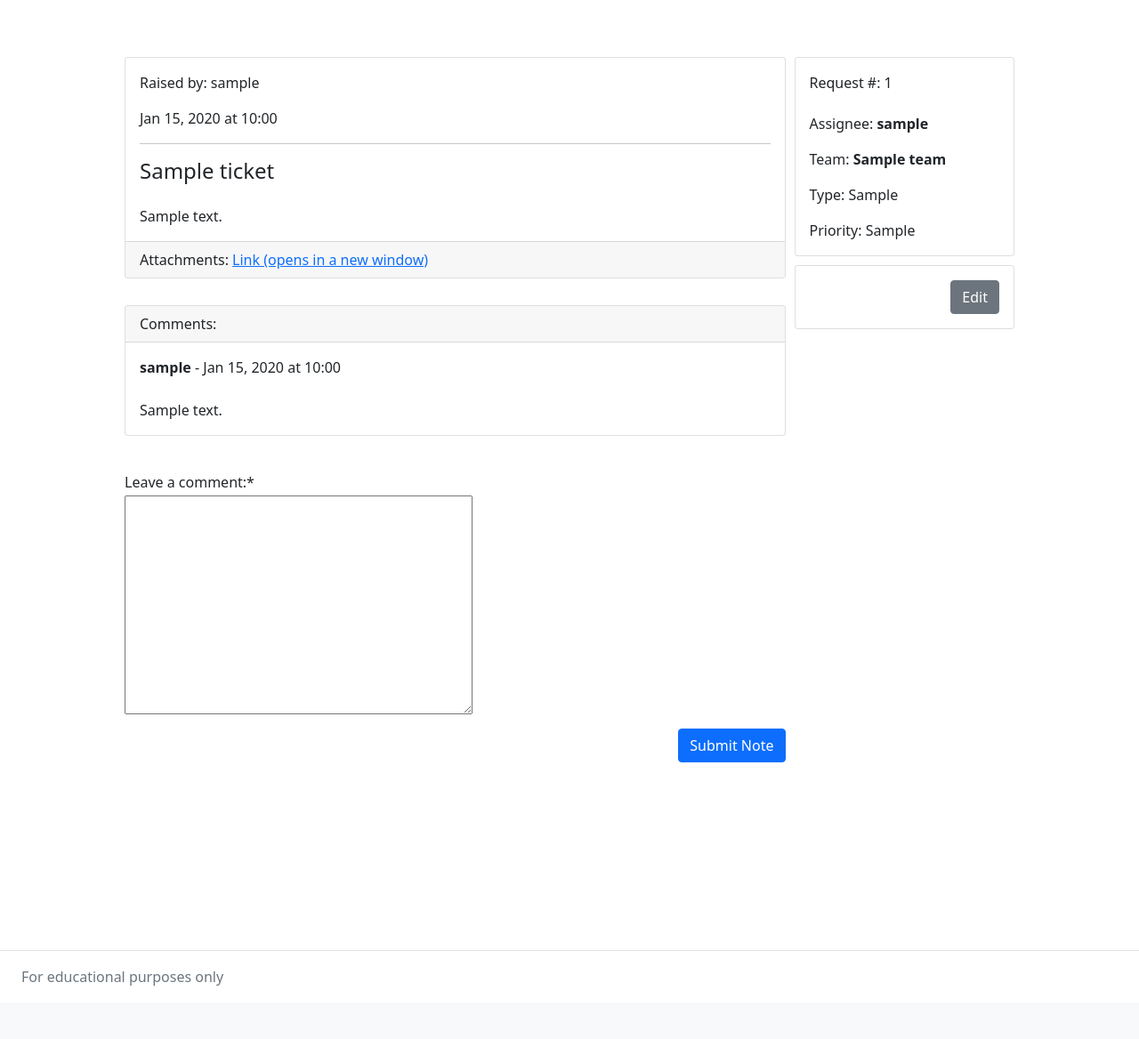
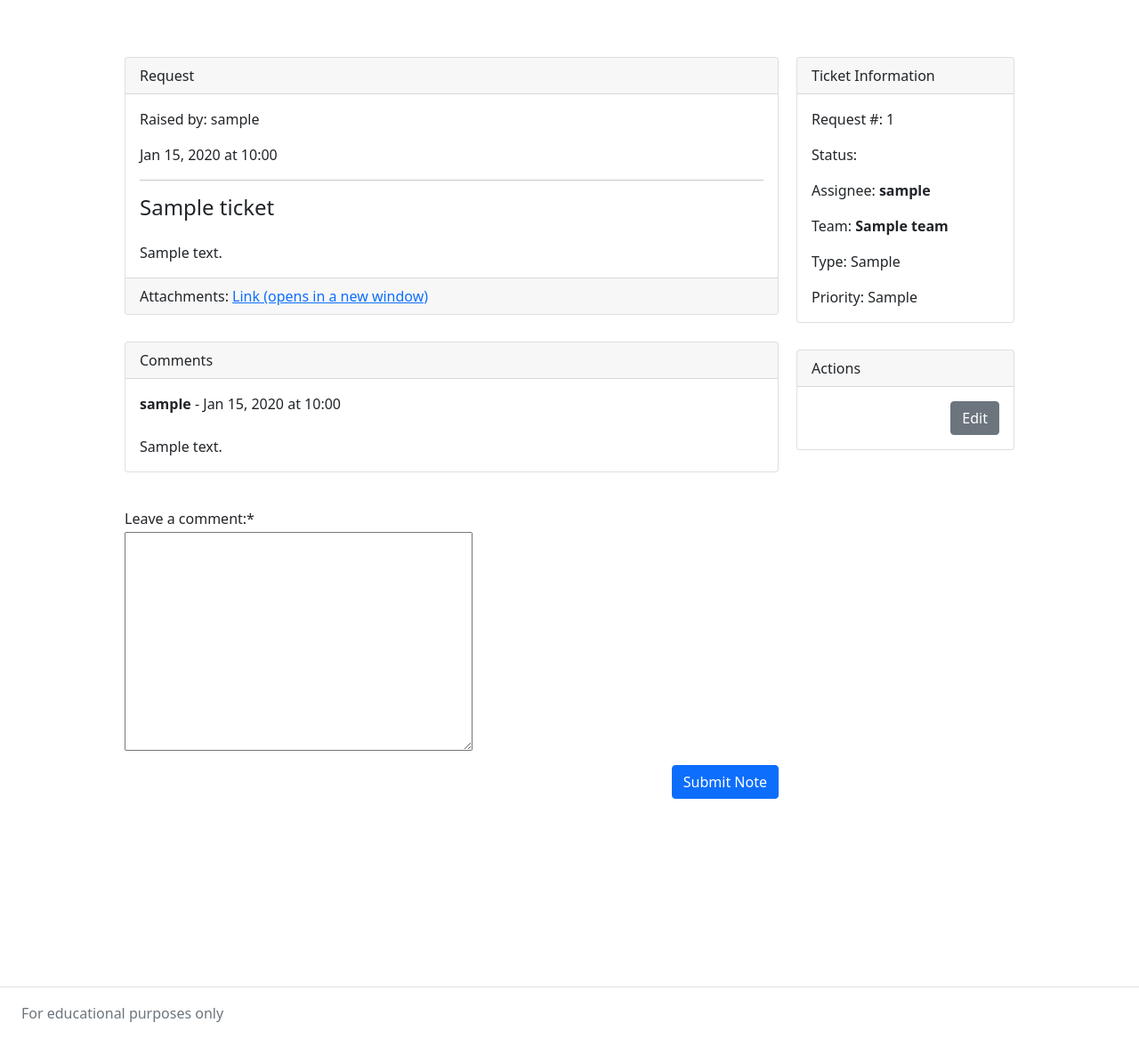
Before and after one commit to Code-Institute-Submissions/support-hub, a Django app: page /tickets/1/ in a window 1280 px wide. Shown: the part 56-1224 px from the top of the page at 89% size. Before the commit the page ends 1164 px from the top, so only its background shows below. Run offline with Django 3.2, Linux system fonts and the light colour scheme; a user stored in the database is signed in; tables that the repository leaves empty hold one stand-in row (values such as "Sample post"); some libraries are stand-ins or nearby versions.

Commit message:
feat: add card headings and update layout of detail template

```diff
--- a/static/css/style.css
+++ b/static/css/style.css
@@ -29,6 +29,7 @@ form>div>label {
   flex-direction: column-reverse;
   gap: 10px
 }
+
 .ticket-detail-body-container {
   gap: 30px
 }
@@ -49,7 +50,7 @@ form>div>label {
 
 .ticket-status {
   display: inline;
-  padding: 3px;
+  padding: 3px 8px 3px 8px;
   border-radius: 5px;
   color: white;
 }
@@ -80,7 +81,7 @@ form>div>label {
     display: flex;
     flex-direction: row-reverse;
     max-width: 1000px;
-    gap: 10px;
+    gap: 20px;
   }
 
   .ticket-detail-info-container {
@@ -91,11 +92,10 @@ form>div>label {
   .ticket-detail-info {
     display: flex;
     flex-direction: column;
-    gap: 10px;
+    gap: 30px;
   }
 
   .ticket-detail-body-container {
-    word-wrap: break-all;
     gap: 30px;
     flex-basis: 75%;
     max-width: 75%;
--- a/templates/ticket_detail.html
+++ b/templates/ticket_detail.html
@@ -14,11 +14,14 @@
     <div class="ticket-detail-info-container">
       <div class="ticket-detail-info">
         <div class="card">
+          <div class="card-header">
+            Ticket Information
+          </div>
           <div class="card-body">
-            <div class="d-flex flex-row justify-content-between mb-3">
-              <span class="card-text">Request #: {{ticket.id}}</span>
-              <span class="ticket-status ticket-status-{{ ticket.status }}">{{ticket.get_status_display}}</span>
-            </div>
+            <p class="card-text">Request #: {{ticket.id}}</p>
+            <p>Status: <span
+                class="card-text ticket-status ticket-status-{{ ticket.status }}">{{ticket.get_status_display}}</span>
+            </p>
             <p class="card-text">
               Assignee:
               {% if ticket.assigned_technician %}
@@ -38,7 +41,10 @@
             <p class="card-text">Priority: {{ ticket.get_priority_display }}</p>
           </div>
         </div>
-        <div class="card ticket-detail-info">
+        <div class="card">
+          <div class="card-header">
+            Actions
+          </div>
           <div class="card-body d-flex flex-row justify-content-end gap-1">
             <a href="{% url 'ticket_update' ticket.pk %}" class="btn btn-secondary">Edit</a>
           </div>
@@ -48,10 +54,13 @@
     <!-- Ticket Information End -->
 
     <!-- Ticket Body and Comments Container -->
-    <div class="d-flex flex-column ticket-detail-body-container">
+    <div class="d-flex flex-column ticket-detail-body-container text-break">
 
       <!-- Ticket Body -->
       <div class="card">
+        <div class="card-header">
+          Request
+        </div>
         <div class="card-body">
           <p class="card-text">Raised by: {{ ticket.author }}</p>
           <p class="card-text">{{ ticket.created_on|date:"M d, Y" }} at {{ ticket.created_on|date:"H:i" }}</p>
@@ -74,7 +83,7 @@
       <!-- Comments -->
       <div class="card comments">
         <div class="card-header">
-          Comments:
+          Comments
         </div>
         <div class="card-body">
           {% if not ticket.notes.all %}
```
